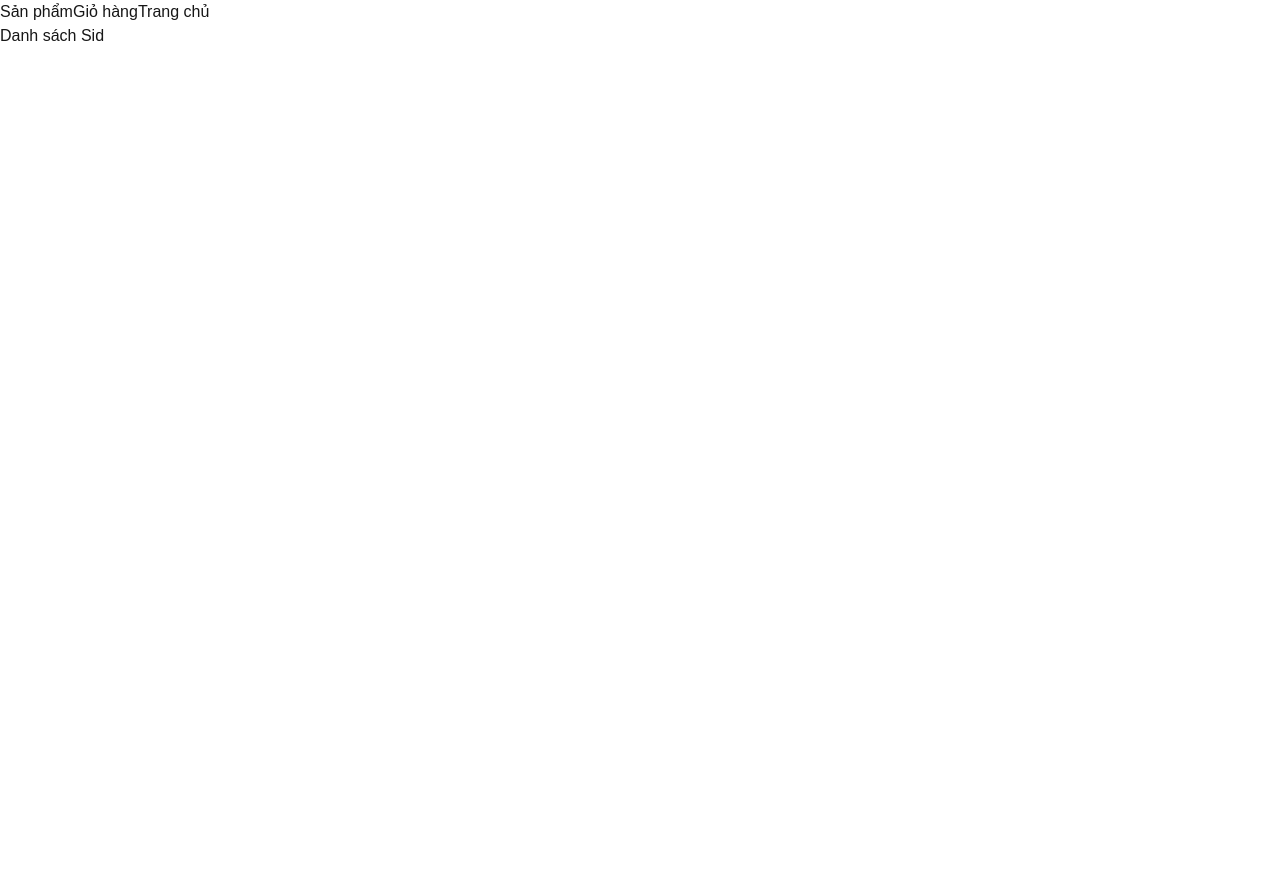
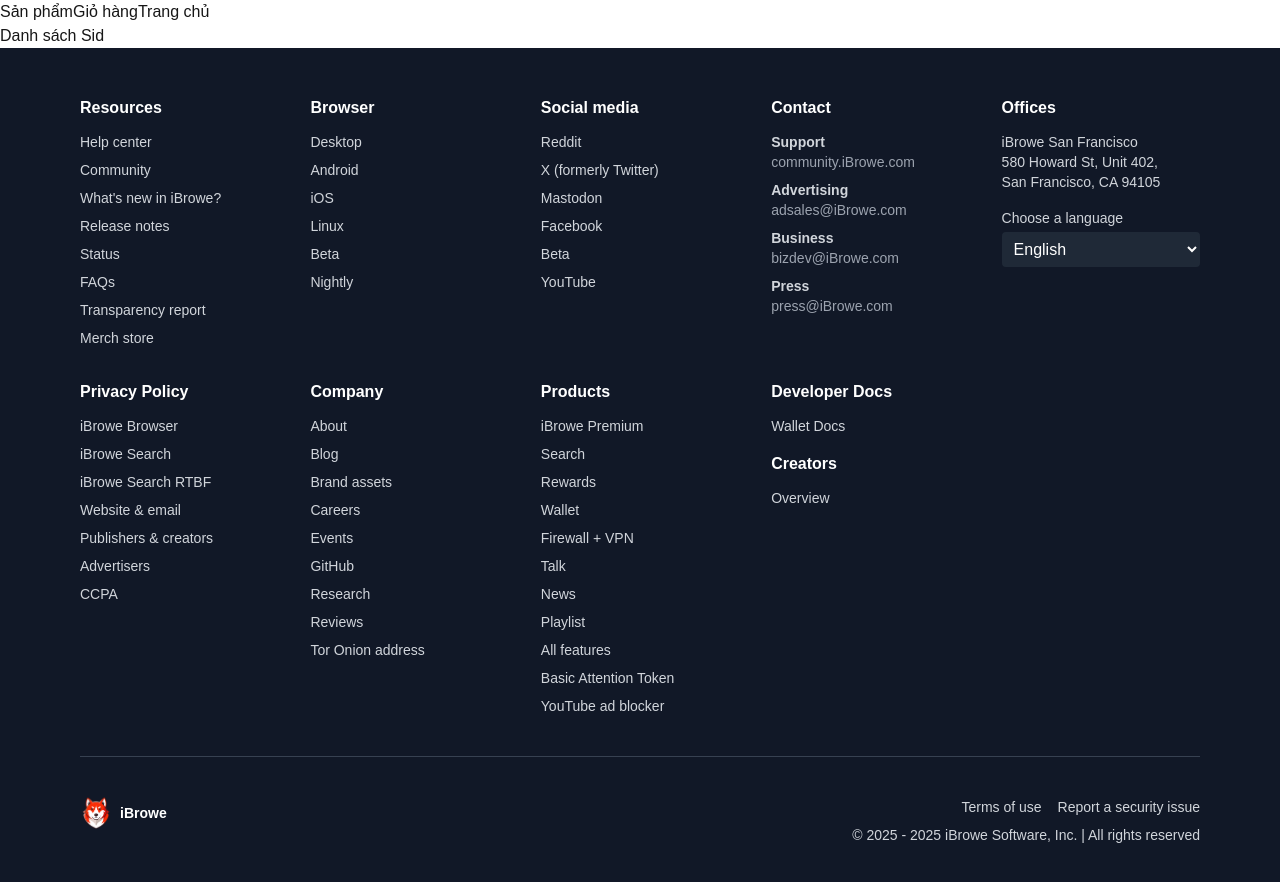
Before and after one commit to yuthstyle88/ibrowe.com, a Next.js app: page /shield in a window 1280 px wide. Shown: the top 882 px of the page. Before the commit the page ends 800 px from the top, so only its background shows below. Built offline with nearby package versions, Linux system fonts and the light colour scheme.

Commit message:
develop: add footer

```diff
--- a/next.config.ts
+++ b/next.config.ts
@@ -2,7 +2,7 @@
  * @type {import('next').NextConfig}
  */
 const nextConfig = {
-  output: 'export',
+  output: "export",
 
   // Optional: Change links `/me` -> `/me/` and emit `/me.html` -> `/me/index.html`
   // trailingSlash: true,
@@ -12,6 +12,10 @@
 
   // Optional: Change the output directory `out` -> `dist`
   // distDir: 'dist',
-}
+
+  images: {
+    unoptimized: true,
+  },
+};
 
 module.exports = nextConfig
--- a/src/app/(browser)/shield/page.tsx
+++ b/src/app/(browser)/shield/page.tsx
@@ -1,3 +1,8 @@
+import Footer from "@/components/Footer";
 export default function BlogPage() {
-    return <h1>Danh sách Sid</h1>;
-  }
+  return (
+    <div>
+      <h1>Danh sách Sid</h1> <Footer />
+    </div>
+  );
+}
--- /dev/null
+++ b/src/components/Footer/index.tsx
@@ -0,0 +1,286 @@
+import Link from "next/link";
+import Image from "next/image";
+
+const Footer = () => {
+  return (
+    <footer className="bg-gray-900 text-gray-300 py-12">
+      <div className="container mx-auto px-6 md:px-12 lg:px-20">
+        <div className="grid grid-cols-2 md:grid-cols-3 lg:grid-cols-5 gap-8">
+          <div>
+            <h3 className="text-white font-bold mb-3">Resources</h3>
+            <ul className="space-y-2 text-sm">
+              <li>
+                <Link href="#">Help center</Link>
+              </li>
+              <li>
+                <Link href="#">Community</Link>
+              </li>
+              <li>
+                <Link href="#">What's new in iBrowe?</Link>
+              </li>
+              <li>
+                <Link href="#">Release notes</Link>
+              </li>
+              <li>
+                <Link href="#">Status</Link>
+              </li>
+              <li>
+                <Link href="#">FAQs</Link>
+              </li>
+              <li>
+                <Link href="#">Transparency report</Link>
+              </li>
+              <li>
+                <Link href="#">Merch store</Link>
+              </li>
+            </ul>
+          </div>
+          <div>
+            <h3 className="text-white font-bold mb-3">Browser</h3>
+            <ul className="space-y-2 text-sm">
+              <li>
+                <Link href="#">Desktop</Link>
+              </li>
+              <li>
+                <Link href="#">Android</Link>
+              </li>
+              <li>
+                <Link href="#">iOS</Link>
+              </li>
+              <li>
+                <Link href="#">Linux</Link>
+              </li>
+              <li>
+                <Link href="#">Beta</Link>
+              </li>
+              <li>
+                <Link href="#">Nightly</Link>
+              </li>
+            </ul>
+          </div>
+          <div>
+            <h3 className="text-white font-bold mb-3">Social media</h3>
+            <ul className="space-y-2 text-sm">
+              <li>
+                <Link href="#">Reddit</Link>
+              </li>
+              <li>
+                <Link href="#">X (formerly Twitter)</Link>
+              </li>
+              <li>
+                <Link href="#">Mastodon</Link>
+              </li>
+              <li>
+                <Link href="#">Facebook</Link>
+              </li>
+              <li>
+                <Link href="#">Beta</Link>
+              </li>
+              <li>
+                <Link href="#">YouTube</Link>
+              </li>
+            </ul>
+          </div>
+          <div className="space-y-2">
+            <h3 className="text-white font-bold mb-3">Contact</h3>
+            <ul className="space-y-2 text-sm">
+              <div>
+                <p className="font-semibold">Support</p>
+                <a
+                  href="https://community.iBrowe.com"
+                  className="text-gray-400 hover:text-gray-300"
+                >
+                  community.iBrowe.com
+                </a>
+              </div>
+              <div>
+                <p className="font-semibold">Advertising</p>
+                <a
+                  href="mailto:adsales@iBrowe.com"
+                  className="text-gray-400 hover:text-gray-300"
+                >
+                  adsales@iBrowe.com
+                </a>
+              </div>
+              <div>
+                <p className="font-semibold">Business</p>
+                <a
+                  href="mailto:bizdev@iBrowe.com"
+                  className="text-gray-400 hover:text-gray-300"
+                >
+                  bizdev@iBrowe.com
+                </a>
+              </div>
+              <div>
+                <p className="font-semibold">Press</p>
+                <a
+                  href="mailto:press@iBrowe.com"
+                  className="text-gray-400 hover:text-gray-300"
+                >
+                  press@iBrowe.com
+                </a>
+              </div>
+            </ul>
+          </div>
+          <div>
+            <h3 className="text-white font-bold mb-3">Offices</h3>
+            <p className="text-sm">
+              iBrowe San Francisco <br />
+              580 Howard St, Unit 402, <br />
+              San Francisco, CA 94105
+            </p>
+            <div className="mt-4">
+              <label className="block text-sm">Choose a language</label>
+              <select className="mt-1 w-full bg-gray-800 text-white p-2 rounded border-gray-700">
+                <option value="en">English</option>
+                <option value="es">Español</option>
+                <option value="ca">Català</option>
+                <option value="ro">Română</option>
+              </select>
+            </div>
+          </div>
+        </div>
+
+        <div className="grid grid-cols-2 md:grid-cols-3 lg:grid-cols-5 gap-8 mt-8">
+          <div>
+            <h3 className="text-white font-bold mb-3">Privacy Policy</h3>
+            <ul className="space-y-2 text-sm">
+              <li>
+                <Link href="#">iBrowe Browser</Link>
+              </li>
+              <li>
+                <Link href="#">iBrowe Search</Link>
+              </li>
+              <li>
+                <Link href="#">iBrowe Search RTBF</Link>
+              </li>
+              <li>
+                <Link href="#">Website & email</Link>
+              </li>
+              <li>
+                <Link href="#">Publishers & creators</Link>
+              </li>
+              <li>
+                <Link href="#">Advertisers</Link>
+              </li>
+              <li>
+                <Link href="#">CCPA</Link>
+              </li>
+            </ul>
+          </div>
+          <div>
+            <h3 className="text-white font-bold mb-3">Company</h3>
+            <ul className="space-y-2 text-sm">
+              <li>
+                <Link href="#">About</Link>
+              </li>
+              <li>
+                <Link href="#">Blog</Link>
+              </li>
+              <li>
+                <Link href="#">Brand assets</Link>
+              </li>
+              <li>
+                <Link href="#">Careers</Link>
+              </li>
+              <li>
+                <Link href="#">Events</Link>
+              </li>
+              <li>
+                <Link href="#">GitHub</Link>
+              </li>
+              <li>
+                <Link href="#">Research</Link>
+              </li>
+              <li>
+                <Link href="#">Reviews</Link>
+              </li>
+              <li>
+                <Link href="#">Tor Onion address</Link>
+              </li>
+            </ul>
+          </div>
+          <div>
+            <h3 className="text-white font-bold mb-3">Products</h3>
+            <ul className="space-y-2 text-sm">
+              <li>
+                <Link href="#">iBrowe Premium</Link>
+              </li>
+              <li>
+                <Link href="#">Search</Link>
+              </li>
+              <li>
+                <Link href="#">Rewards</Link>
+              </li>
+              <li>
+                <Link href="#">Wallet</Link>
+              </li>
+              <li>
+                <Link href="#">Firewall + VPN</Link>
+              </li>
+              <li>
+                <Link href="#">Talk</Link>
+              </li>
+              <li>
+                <Link href="#">News</Link>
+              </li>
+              <li>
+                <Link href="#">Playlist</Link>
+              </li>
+              <li>
+                <Link href="#">All features</Link>
+              </li>
+              <li>
+                <Link href="#">Basic Attention Token</Link>
+              </li>
+              <li>
+                <Link href="#">YouTube ad blocker</Link>
+              </li>
+            </ul>
+          </div>
+          <div>
+            <h3 className="text-white font-bold mb-3">Developer Docs</h3>
+            <ul className="space-y-2 text-sm">
+              <li>
+                <Link href="#">Wallet Docs</Link>
+              </li>
+            </ul>
+            <h3 className="text-white font-bold mb-3 mt-4">Creators</h3>
+            <ul className="space-y-2 text-sm">
+              <li>
+                <Link href="#">Overview</Link>
+              </li>
+            </ul>
+          </div>
+        </div>
+
+        <div className="border-t border-gray-700 mt-10 pt-6 flex flex-col md:flex-row justify-between items-center text-sm">
+          <div className="flex items-center space-x-2">
+            <Image
+              src="/images/brave-logo-sans-text.svg"
+              alt="iBrowe Logo"
+              width={32}
+              height={32}
+            />
+            <span className="text-white font-bold">iBrowe</span>
+          </div>
+          <div className="mt-2 pt-2 flex flex-col items-end text-sm">
+            <div className="flex space-x-4">
+              <Link href="#" className="hover:text-white">
+                Terms of use
+              </Link>
+              <Link href="#" className="hover:text-white">
+                Report a security issue
+              </Link>
+            </div>
+            <p className="mt-2">
+              © 2025 - 2025 iBrowe Software, Inc. | All rights reserved
+            </p>
+          </div>
+        </div>
+      </div>
+    </footer>
+  );
+};
+
+export default Footer;
```
Also changed, not shown: public/images/brave-logo-sans-text.svg (added).
